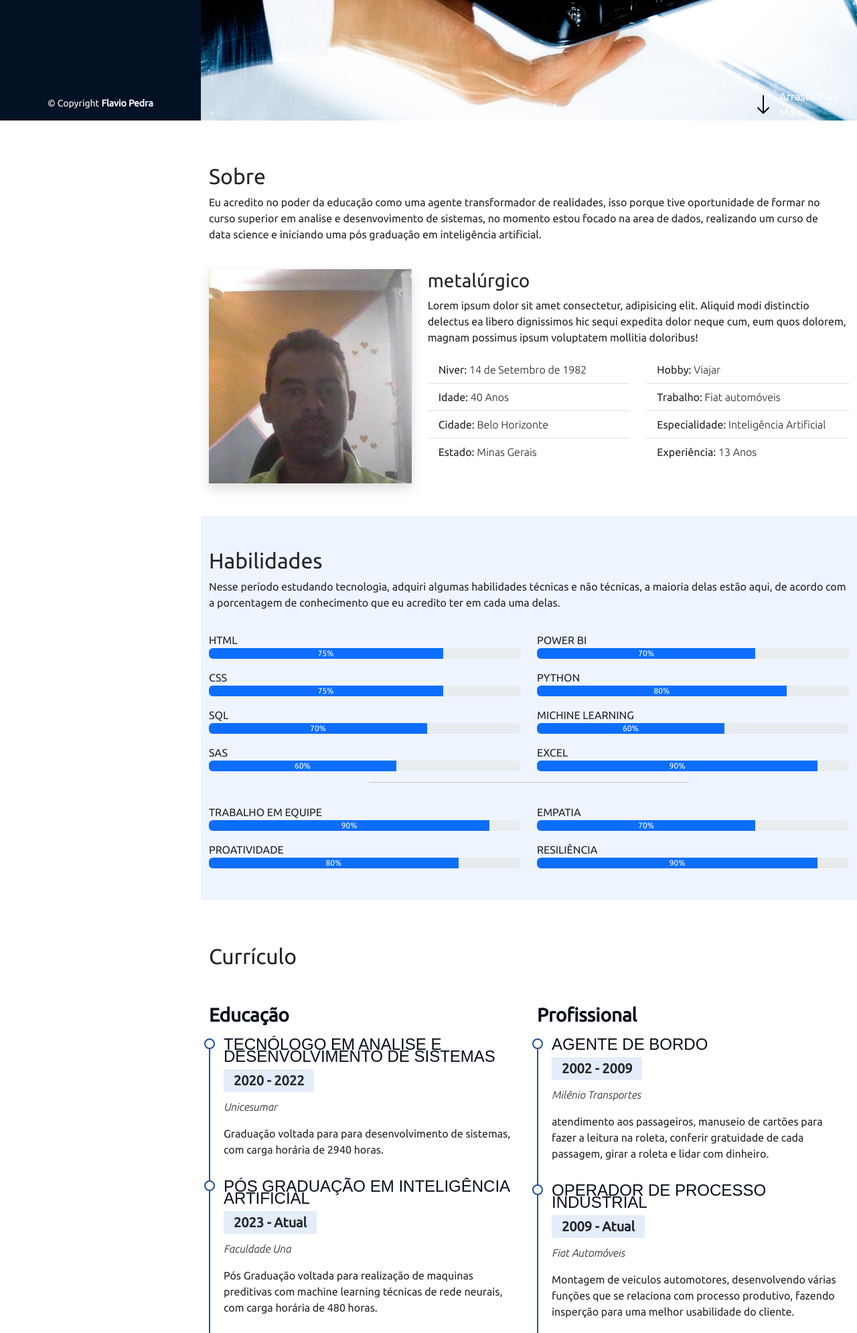
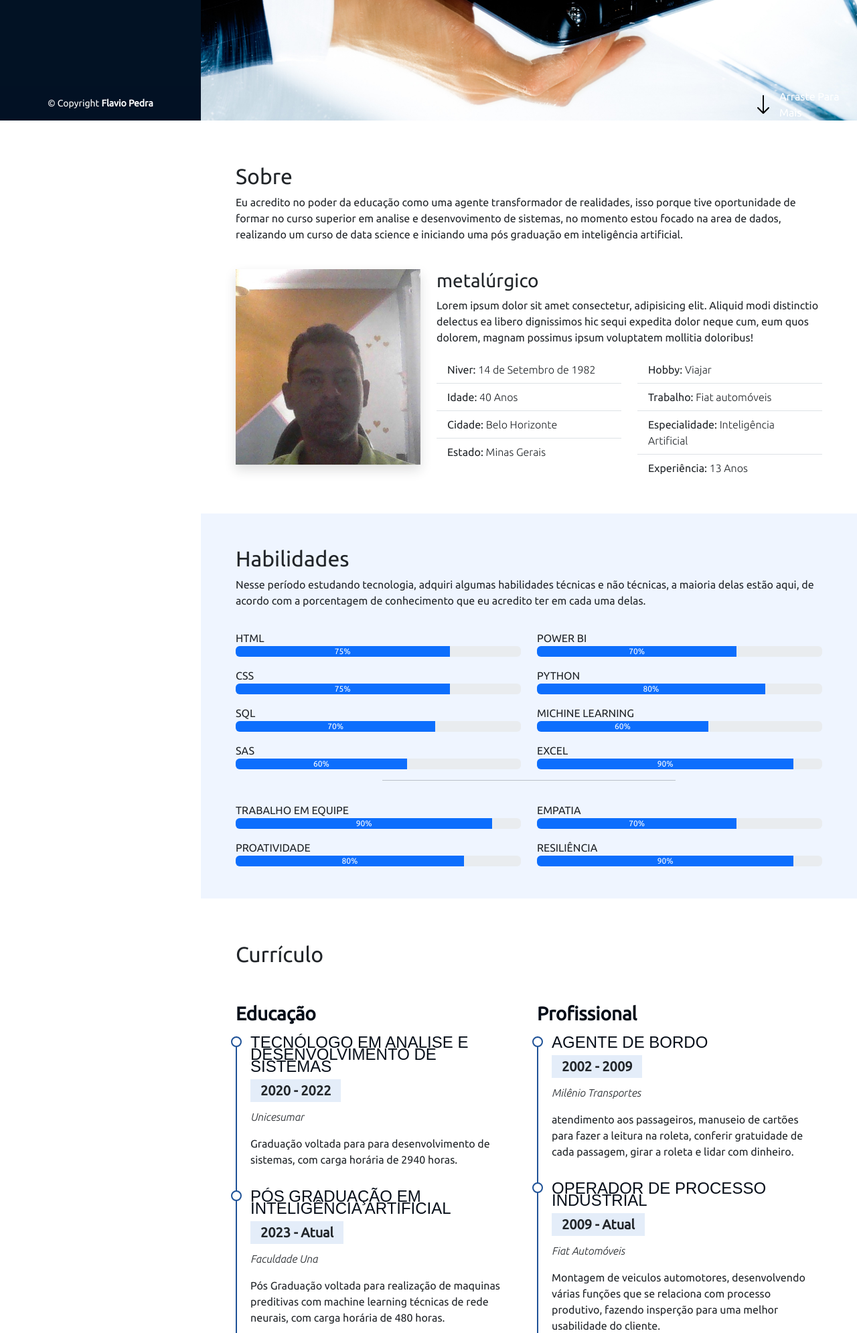
Before and after one commit to flavio641/Repositorio, a Flask app: page / in a window 1280 px wide. Shown: the part 620-2611 px from the top of the page at 67% size. Run offline with Flask 2, Linux system fonts and the light colour scheme; some libraries are stand-ins or nearby versions.

Commit message:
manutencão

```diff
--- a/static/stytle.css
+++ b/static/stytle.css
@@ -71,6 +71,9 @@
     font-size: 24px;
     padding-right: 0.8rem;
     color: #6f7180;
+  }
+  .container{
+    max-width: 900px;
   }
 
   .nav-menu a:hover,
```
